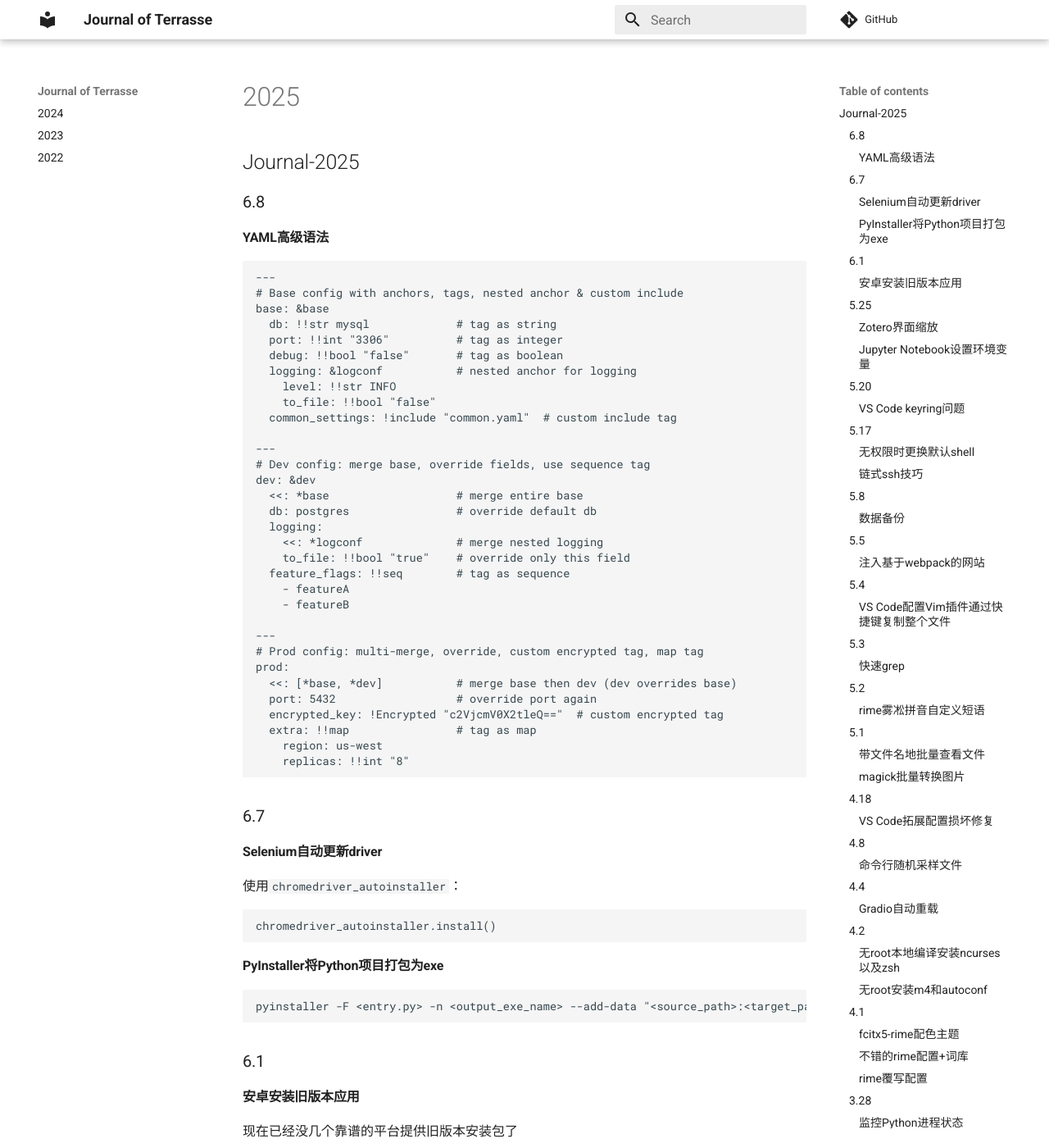
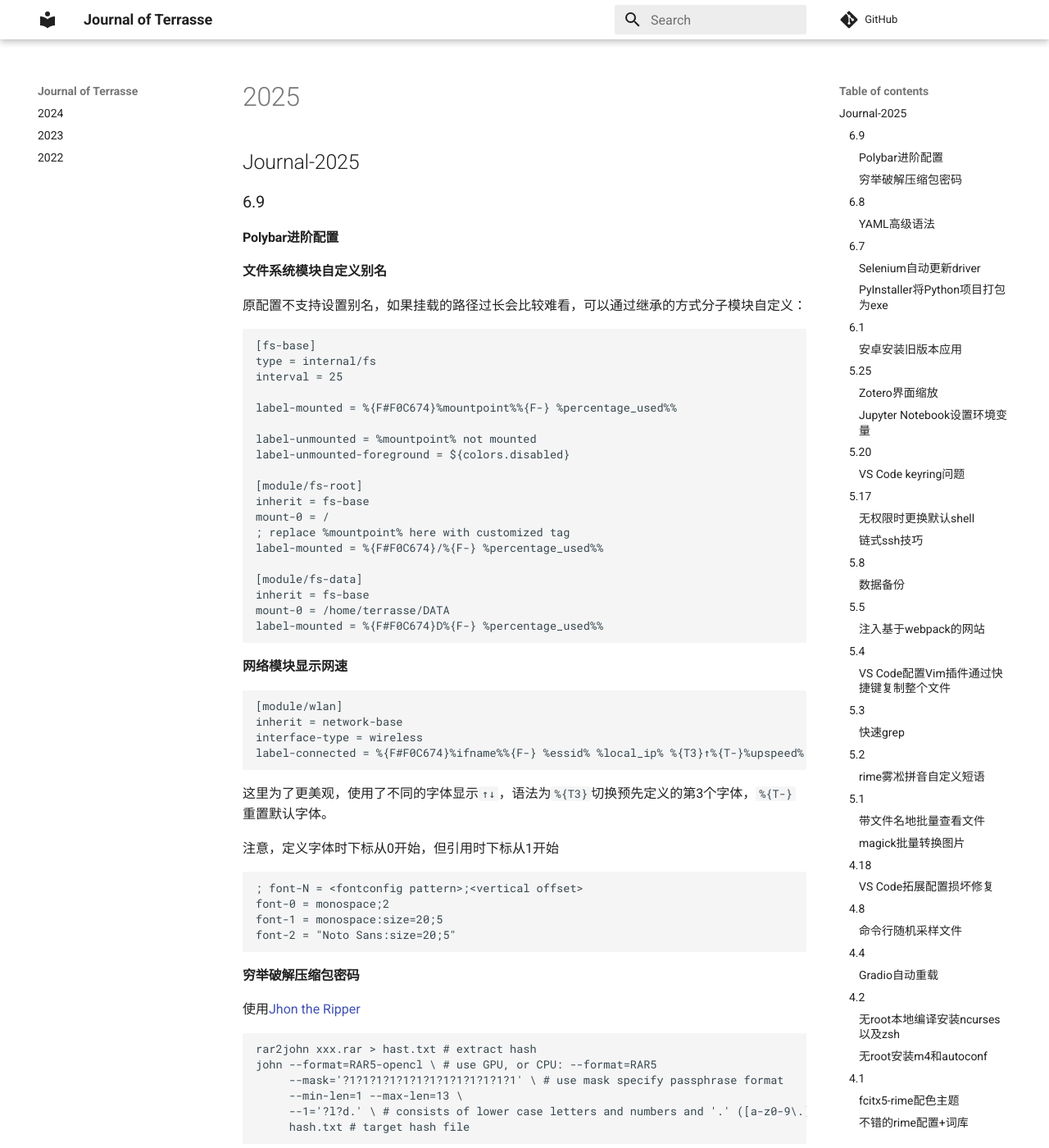
Before and after one commit to Jerry-Terrasse/journal, an MkDocs documentation site: the page built from docs/2025.md, in a window 1280 px wide and 1400 px high. Shown: the whole window at 82% size. Built offline with MkDocs 1.6.1 and Material for MkDocs 9.7.7, drawn with Linux system fonts in a browser that asks for light colours; comment, search, counter and statistics services are not loaded.

Commit message:
update (Mon Jun  9 09:03:13 PM CST 2025)

````diff
--- a/docs/2025.md
+++ b/docs/2025.md
@@ -1,4 +1,67 @@
 ## Journal-2025
+
+### 6.9
+
+#### Polybar进阶配置
+
+**文件系统模块自定义别名**
+
+原配置不支持设置别名，如果挂载的路径过长会比较难看，可以通过继承的方式分子模块自定义：
+
+```ini
+[fs-base]
+type = internal/fs
+interval = 25
+
+label-mounted = %{F#F0C674}%mountpoint%%{F-} %percentage_used%%
+
+label-unmounted = %mountpoint% not mounted
+label-unmounted-foreground = ${colors.disabled}
+
+[module/fs-root]
+inherit = fs-base
+mount-0 = /
+; replace %mountpoint% here with customized tag
+label-mounted = %{F#F0C674}/%{F-} %percentage_used%%
+
+[module/fs-data]
+inherit = fs-base
+mount-0 = /home/terrasse/DATA
+label-mounted = %{F#F0C674}D%{F-} %percentage_used%%
+```
+
+**网络模块显示网速**
+
+```ini
+[module/wlan]
+inherit = network-base
+interface-type = wireless
+label-connected = %{F#F0C674}%ifname%%{F-} %essid% %local_ip% %{T3}↑%{T-}%upspeed% %{T3}↓%{T-}%downspeed%
+```
+
+这里为了更美观，使用了不同的字体显示`↑↓`，语法为`%{T3}`切换预先定义的第3个字体，`%{T-}`重置默认字体。
+
+注意，定义字体时下标从0开始，但引用时下标从1开始
+
+```ini
+; font-N = <fontconfig pattern>;<vertical offset>
+font-0 = monospace;2
+font-1 = monospace:size=20;5
+font-2 = "Noto Sans:size=20;5"
+```
+
+#### 穷举破解压缩包密码
+
+使用[Jhon the Ripper](https://github.com/openwall/john)
+
+```shell
+rar2john xxx.rar > hast.txt # extract hash
+john --format=RAR5-opencl \ # use GPU, or CPU: --format=RAR5
+     --mask='?1?1?1?1?1?1?1?1?1?1?1?1?1' \ # use mask specify passphrase format
+     --min-len=1 --max-len=13 \
+     --1='?l?d.' \ # consists of lower case letters and numbers and '.' ([a-z0-9\.])
+     hash.txt # target hash file
+```
 
 ### 6.8
 
````
